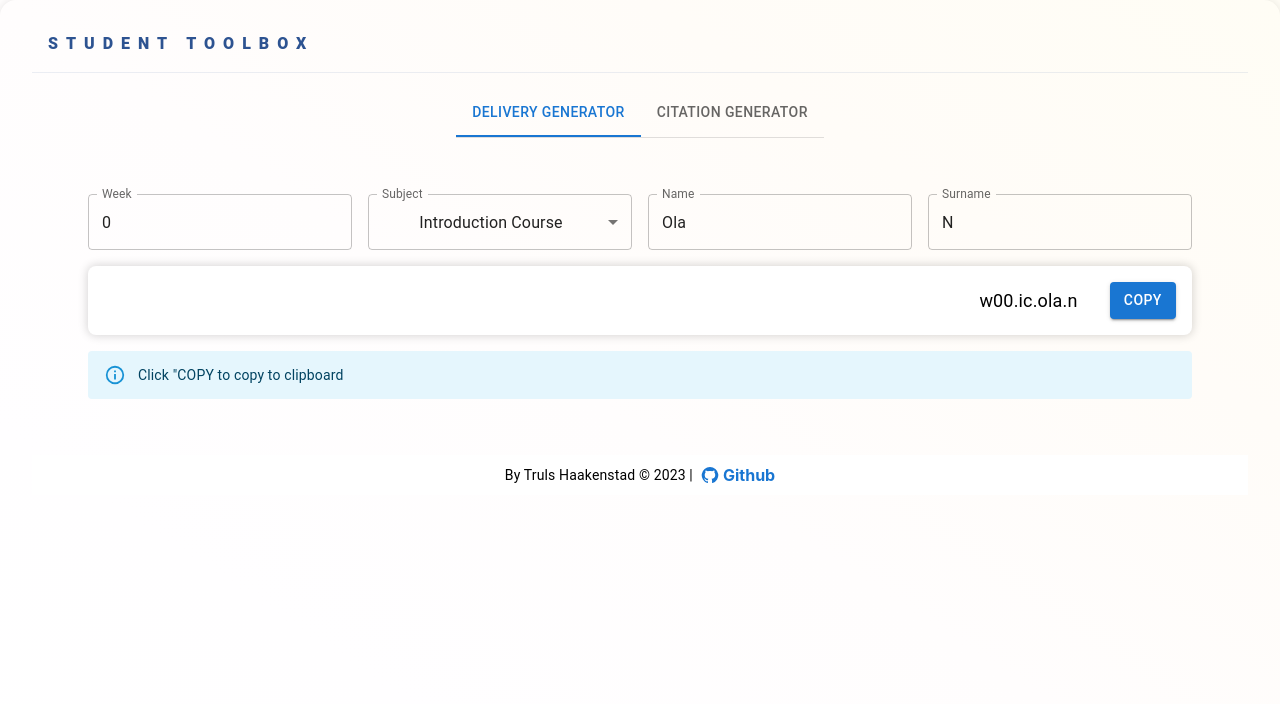
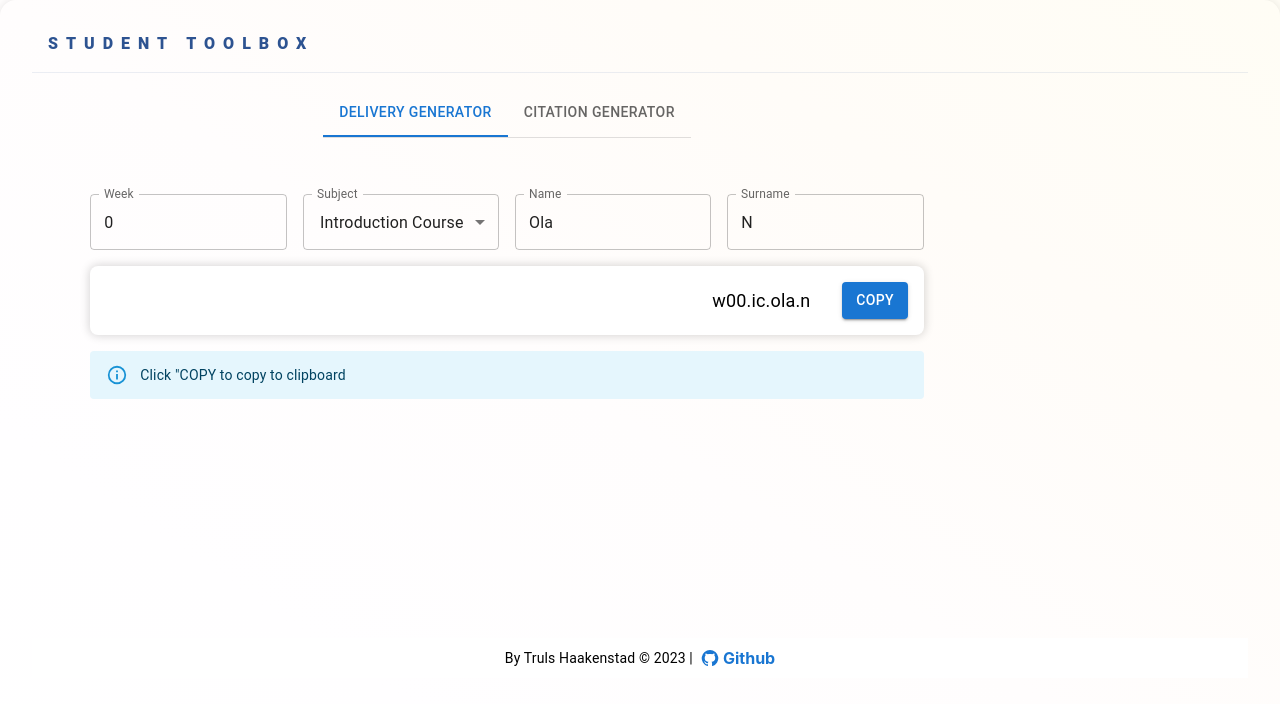
Before and after one commit to Menubrea/noroff-tools, a React (Vite) app: page / in a window 1280 px wide. Shown: the top 704 px of the page. Built offline with nearby package versions, Linux system fonts and the light colour scheme; what remarkable would draw is missing.

Commit message:
Fixed content shifting

```diff
--- a/src/components/UI/Layout.tsx
+++ b/src/components/UI/Layout.tsx
@@ -32,7 +32,21 @@ const Layout = ({ children }: { children: React.ReactNode }) => {
         </Typography>
       </Box>
 
-      <Box component={"main"}>{children}</Box>
+      <Box
+        sx={{
+          minHeight: {
+            xs: "auto",
+            md: 565,
+          },
+          width: {
+            xs: "auto",
+            md: 950,
+          },
+        }}
+        component={"main"}
+      >
+        {children}
+      </Box>
       <Box
         sx={{
           backgroundColor: "#ffffff",
--- a/src/components/UI/TabNav.tsx
+++ b/src/components/UI/TabNav.tsx
@@ -46,7 +46,15 @@ export default function TabNav() {
   };
 
   return (
-    <Box sx={{ width: "100%" }}>
+    <Box
+      sx={{
+        width: "100%",
+        display: "flex",
+        flexDirection: "column",
+        alignItems: "center",
+        justifyContent: "center",
+      }}
+    >
       <Box
         sx={{
           borderBottom: 1,
--- a/src/components/forms/DeliveryForm.tsx
+++ b/src/components/forms/DeliveryForm.tsx
@@ -94,7 +94,7 @@ const DeliveryForm = () => {
   let result = `w${weekNumString}.${subject.toLowerCase()}.${firstName.toLowerCase()}.${firstLetterSurname.toLowerCase()}`;
 
   return (
-    <Box>
+    <>
       <Box
         sx={{
           display: "flex",
@@ -154,7 +154,7 @@ const DeliveryForm = () => {
         />
       </Box>
       <StringGenerator text={result} />
-    </Box>
+    </>
   );
 };
 
--- a/src/components/pages/CodeGenerator.tsx
+++ b/src/components/pages/CodeGenerator.tsx
@@ -6,7 +6,6 @@ const CodeGeneratorPage = () => {
     <Box
       sx={{
         padding: { xs: 2, lg: 4 },
-        borderRadius: 2,
       }}
     >
       <DeliveryForm />
```
